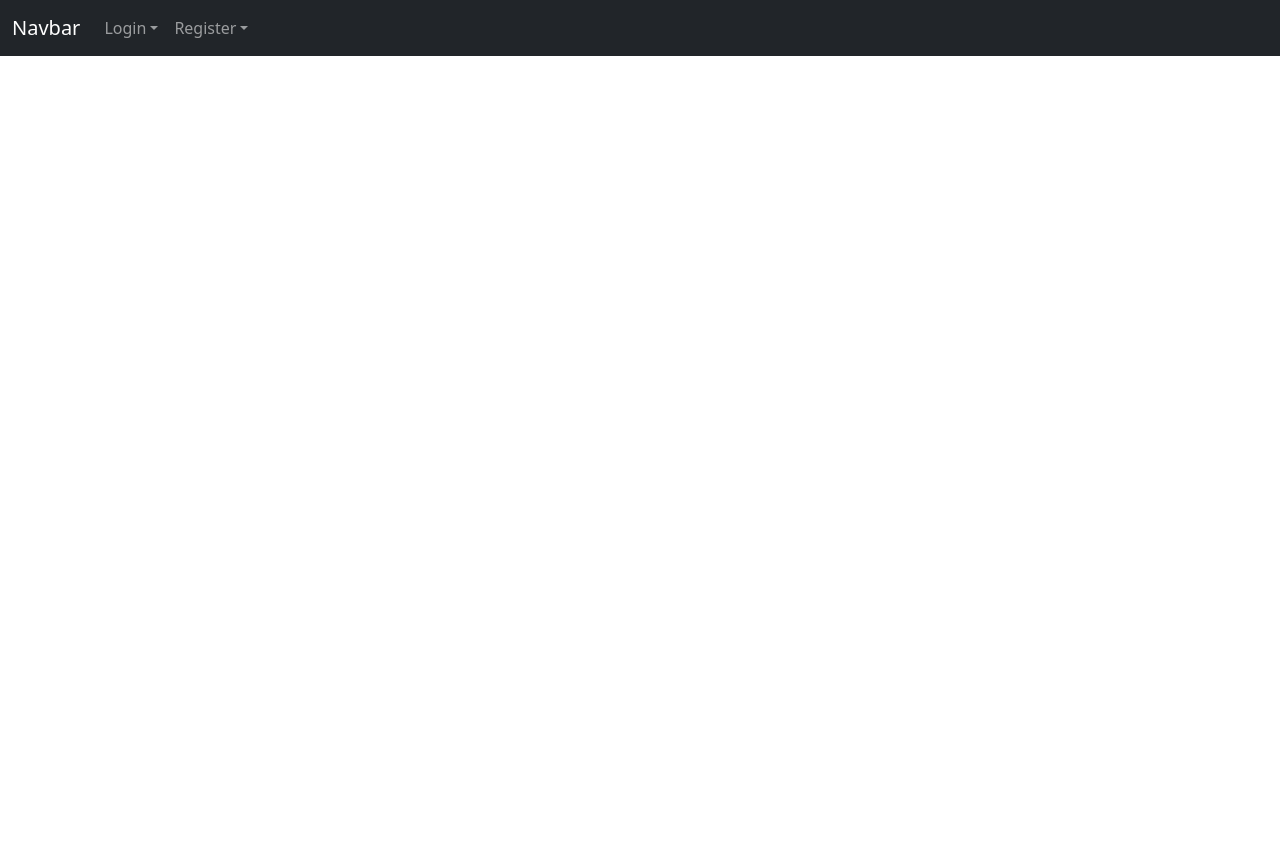
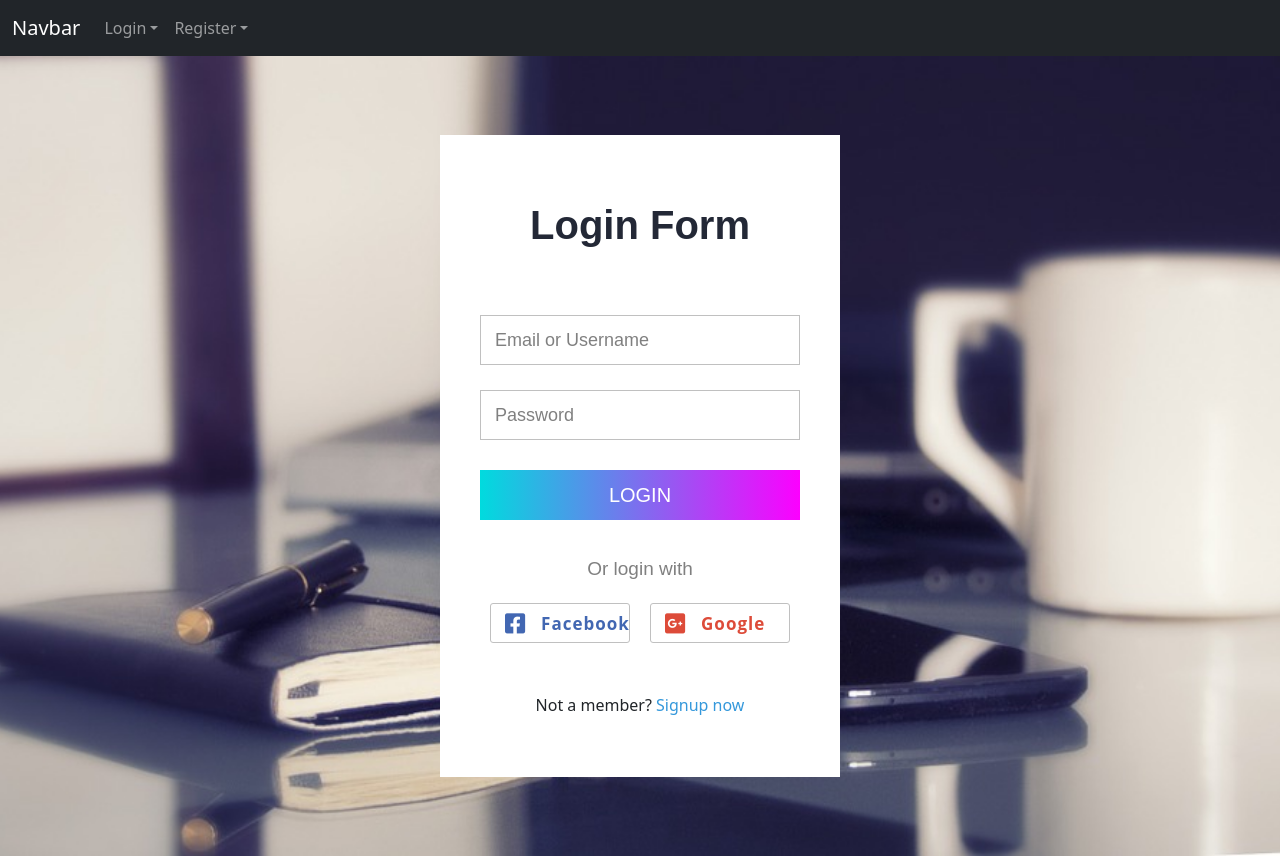
Before and after one commit to atultingre/react-forms, a React (Create React App) app: page /login13 in a window 1280 px wide. Before the commit the page ends 800 px from the top, so only its background shows below. Built offline with nearby package versions, Linux system fonts and the light colour scheme; a web font is replaced by a local one.

Commit message:
Login13 completed

```diff
--- a/src/App.js
+++ b/src/App.js
@@ -20,6 +20,7 @@ import Login10 from "./Components/Login/Login10/Login10";
 import Registration6 from "./Components/Registration/Registration6/Registration6";
 import Login11 from "./Components/Login/Login11/Login11";
 import Login12 from "./Components/Login/Login12/Login12";
+import Login13 from "./Components/Login/Login13/Login13";
 function App() {
   return (
     <div>
@@ -38,6 +39,7 @@ function App() {
           <Route exact path="/login10" element={<Login10 />} />
           <Route exact path="/login11" element={<Login11 />} />
           <Route exact path="/login12" element={<Login12 />} />
+          <Route exact path="/login13" element={<Login13 />} />
           <Route exact path="/register1" element={<Registration1 />} />
           <Route exact path="/register2" element={<Registration2 />} />
           <Route exact path="/register3" element={<Registration3 />} />
--- /dev/null
+++ b/src/Components/Login/Login13/Login13.css
@@ -0,0 +1,159 @@
+/* @import url('https://fonts.googleapis.com/css?family=Montserrat:600|Noto+Sans|Open+Sans:400,700&display=swap');
+*{
+  margin: 0;
+  padding: 0;
+  border-radius: 5px;
+  box-sizing: border-box;
+} */
+.login13-body{
+  height: 100vh;
+  display: flex;
+  align-items: center;
+  text-align: center;
+  font-family: sans-serif;
+  justify-content: center;
+  background: url(/public/images/bg.jpg);
+  background-size: cover;
+  background-position: center;
+}
+.login13-container{
+  position: relative;
+  width: 400px;
+  background: white;
+  padding: 60px 40px;
+}
+.login13-header{
+  font-size: 40px;
+  margin-bottom: 60px;
+  font-family: 'Montserrat', sans-serif;
+}
+.login13-input-field, .login13-form .login13-button{
+  margin: 25px 0;
+  position: relative;
+  height: 50px;
+  width: 100%;
+}
+.login13-input-field input{
+  height: 100%;
+  width: 100%;
+  border: 1px solid silver;
+  padding-left: 15px;
+  outline: none;
+  font-size: 19px;
+  transition: .4s;
+}
+input:focus{
+  border: 1px solid #1DA1F2;
+}
+.login13-input-field .login13-label, .login13-span.login13-show{
+  position: absolute;
+  top: 50%;
+  transform: translateY(-50%);
+}
+.login13-input-field .login13-label{
+  left: 15px;
+  pointer-events: none;
+  color: grey;
+  font-size: 18px;
+  transition: .4s;
+}
+.login13-span.login13-show{
+  right: 20px;
+  color: #111;
+  font-size: 14px;
+  font-weight: bold;
+  cursor: pointer;
+  user-select: none;
+  visibility: hidden;
+  font-family: 'Open Sans', sans-serif;
+}
+input:valid ~ .login13-span.login13-show{
+  visibility: visible;
+}
+input:focus ~ .login13-label,
+input:valid ~ .login13-label{
+  transform: translateY(-35px);
+  background: white;
+  font-size: 16px;
+  color: #1DA1F2;
+}
+.login13-form .login13-button{
+  margin-top: 30px;
+  overflow: hidden;
+  z-index: 111;
+}
+.login13-button .inner{
+  position: absolute;
+  height: 100%;
+  width: 300%;
+  left: -100%;
+  z-index: -1;
+  transition: all .4s;
+  background: -webkit-linear-gradient(right,#00dbde,#fc00ff,#00dbde,#fc00ff);
+}
+.login13-button:hover .inner{
+  left: 0;
+}
+.login13-button .login13-button-txt{
+  width: 100%;
+  height: 100%;
+  border: none;
+  background: none;
+  outline: none;
+  color: white;
+  font-size: 20px;
+  cursor: pointer;
+  font-family: 'Montserrat', sans-serif;
+}
+.login13-container .auth{
+  margin: 35px 0 20px 0;
+  font-size: 19px;
+  color: grey;
+}
+.login13-links{
+  display: flex;
+  cursor: pointer;
+}
+.login13-facebook, .login13-google{
+  height: 40px;
+  width: 100%;
+  border: 1px solid silver;
+  border-radius: 3px;
+  margin: 0 10px;
+  transition: .4s;
+}
+.login13-facebook:hover{
+  border: 1px solid #4267B2;
+}
+.login13-google:hover{
+  border: 1px solid #dd4b39;
+}
+.login13-facebook i, .login13-facebook .login13-span{
+  color: #4267B2;
+}
+.login13-google i, .login13-google .login13-span{
+  color: #dd4b39;
+}
+.login13-links i{
+  font-size: 23px;
+  line-height: 40px;
+  margin-left: -90px;
+}
+.login13-links .login13-span{
+  position: absolute;
+  font-size: 17px;
+  font-weight: bold;
+  padding-left: 8px;
+  font-family: 'Open Sans', sans-serif;
+}
+.login13-signup{
+  margin-top: 50px;
+  font-family: 'Noto Sans', sans-serif;
+}
+.login13-signup a{
+  color: #3498db;
+  text-decoration: none;
+}
+.login13-signup a:hover{
+  text-decoration: underline;
+}
--- /dev/null
+++ b/src/Components/Login/Login13/Login13.js
@@ -0,0 +1,60 @@
+import React, { useState } from "react";
+import "./Login13.css";
+import { Link } from "react-router-dom";
+
+const Login13 = () => {
+  const [passwordVisible, setPasswordVisible] = useState(false);
+
+  const togglePasswordVisibility = () => {
+    setPasswordVisible(!passwordVisible);
+  };
+
+  return (
+    <div className="login13-body">
+      <div className="login13-container">
+        <header className="login13-header">Login Form</header>
+        <form className="login13-form">
+          <div className="login13-input-field">
+            <input type="text" required />
+            <label className="login13-label">Email or Username</label>
+          </div>
+          <div className="login13-input-field">
+            <input
+              className={passwordVisible ? "pswrd" : "pswrd"}
+              type={passwordVisible ? "text" : "password"}
+              required
+            />
+            <span
+              className="login13-show login13-span"
+              onClick={togglePasswordVisibility}>
+              {passwordVisible ? "HIDE" : "SHOW"}
+            </span>
+            <label className="login13-label">Password</label>
+          </div>
+          <div className="login13-button">
+            <div className="inner"></div>
+            <button className="login13-button-txt">LOGIN</button>
+          </div>
+        </form>
+        <div className="auth">Or login with</div>
+        <div className="login13-links">
+          <div className="login13-facebook">
+            <i className="fab fa-facebook-square">
+              <span className="login13-span">Facebook</span>
+            </i>
+          </div>
+          <div className="login13-google">
+            <i className="fab fa-google-plus-square">
+              <span className="login13-span">Google</span>
+            </i>
+          </div>
+        </div>
+        <div className="login13-signup">
+          Not a member? <Link to="#">Signup now</Link>
+        </div>
+      </div>
+    </div>
+  );
+};
+
+export default Login13;
```
